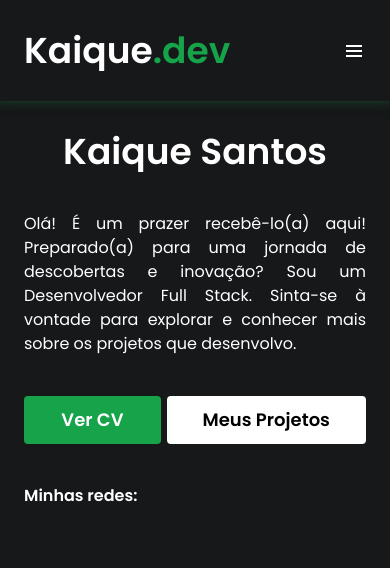
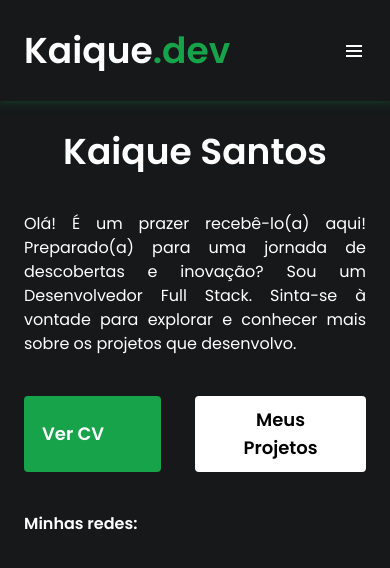
Before and after one commit to KJSS3012/portfolio, a React (Create React App) app: page / in a window 390 px wide. Shown: the top 568 px of the page. Built offline with nearby package versions, Linux system fonts and the light colour scheme.

Commit message:
section-initial 1.3

```diff
--- a/src/components/Buttons/GreenButton/index.js
+++ b/src/components/Buttons/GreenButton/index.js
@@ -3,7 +3,7 @@ import React from "react";
 function GreenButton(props) {
   return (
     <a
-      className="w-2/5 md:w-1/3 flex items-center justify-center bg-custom-green border-2 border-custom-green px-4 md:px-6 py-2 md:py-4 rounded text-white hover:text-custom-green hover:bg-transparent text-lg font-semibold duration-300"
+      className="w-2/5 md:w-1/3 flex items-center justify-centern text-center bg-custom-green border-2 border-custom-green px-4 md:px-6 py-2 md:py-4 rounded text-white hover:text-custom-green hover:bg-transparent text-lg font-semibold duration-300"
       href={props.href}
     >
       {props.title}
--- a/src/components/Buttons/WhiteButton/index.js
+++ b/src/components/Buttons/WhiteButton/index.js
@@ -3,7 +3,7 @@ import React from "react";
 function WhiteButton(props) {
   return (
     <a
-      className="w-7/12 md:w-2/5 flex items-center justify-center text-black bg-white border-2 border-white px-6 md:px-8 py-2 md:py-4 rounded hover:text-white hover:bg-transparent text-lg font-semibold duration-300"
+      className="w-1/2 md:w-2/5 flex items-center text-wrap text-center justify-center text-black bg-white border-2 border-white px-6 md:px-8 py-2 md:py-4 rounded hover:text-white hover:bg-transparent text-lg font-semibold duration-300"
       href={props.href}
     >
       {props.title}
```
